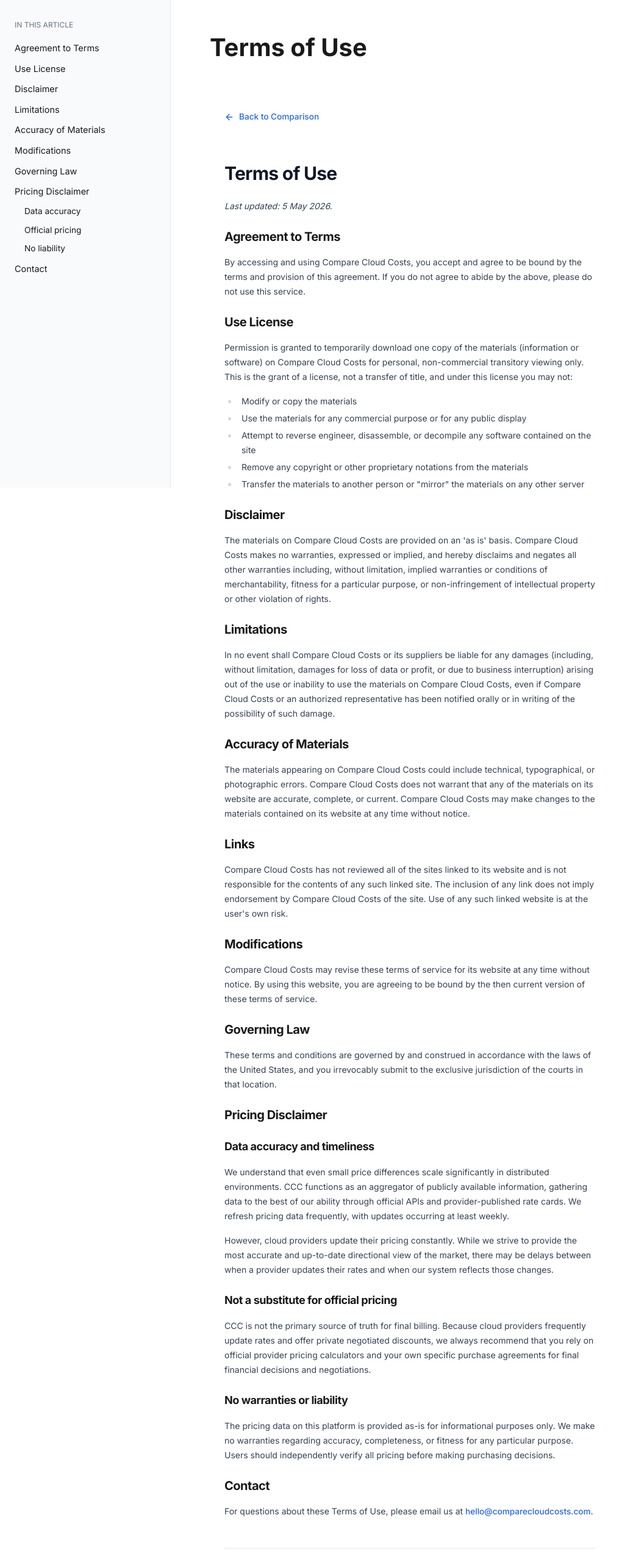
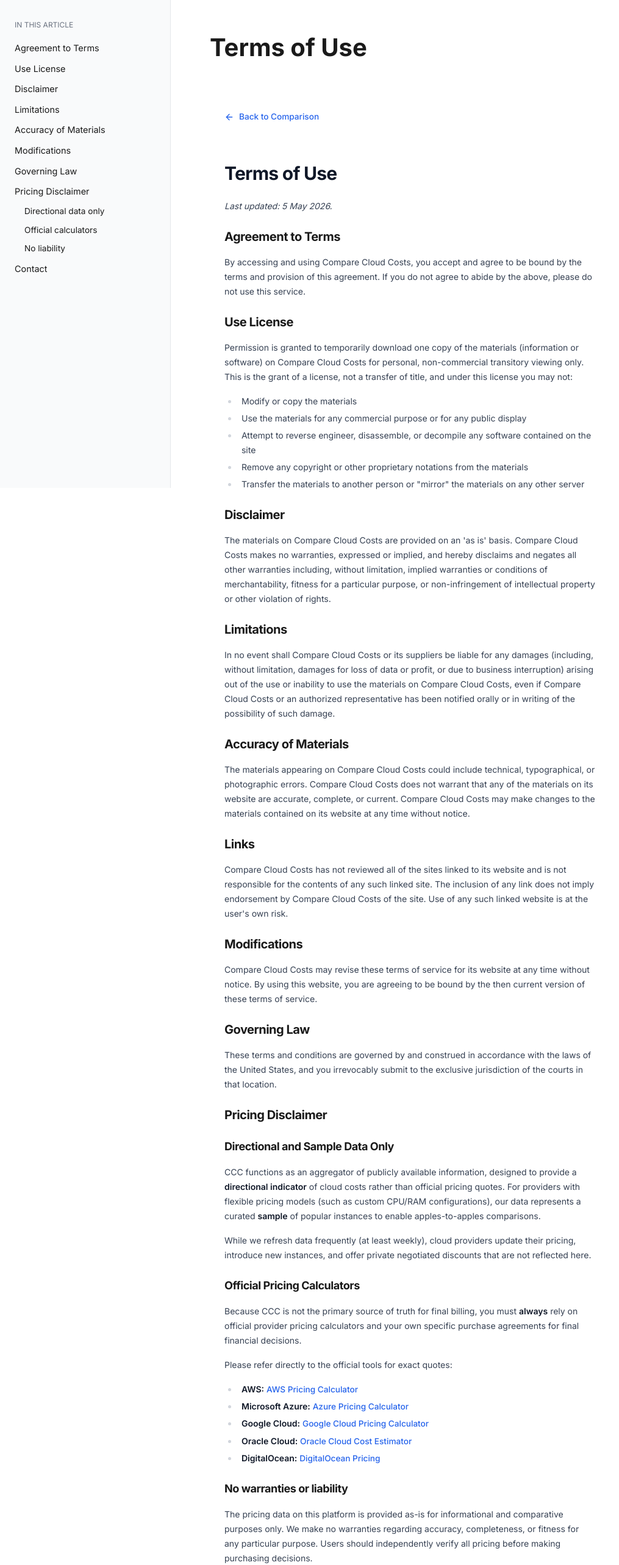
Before and after one commit to rodrigo-orzari/ccc, a React (Vite) app: page /terms in a window 1280 px wide. Shown: the top 2566 px of the page at 61% size, without its empty margins (0-1015 px from the left). Built offline with nearby package versions, Linux system fonts and the light colour scheme.

Commit message:
Improving commitment to users

```diff
--- a/src/pages/About.tsx
+++ b/src/pages/About.tsx
@@ -36,6 +36,17 @@
 ### Proactive Optimization
 
 We provide insights into right-sizing and regional price differences before deployment, complementing your existing reactive FinOps tools.
+
+### Directional Estimates, Not Official Quotes
+
+It is important to note that the data on CCC serves as a **directional indicator** or a sample of popular instances, designed to highlight architectural cost differences across clouds. It is not a substitute for an official quote.
+
+Always verify your final estimates using the official calculators:
+- [AWS Pricing Calculator](https://calculator.aws/)
+- [Azure Pricing Calculator](https://azure.microsoft.com/en-us/pricing/calculator/)
+- [Google Cloud Pricing Calculator](https://cloud.google.com/products/calculator)
+- [Oracle Cloud Cost Estimator](https://www.oracle.com/cloud/costestimator.html)
+- [DigitalOcean Pricing](https://www.digitalocean.com/pricing)
 
 ---
 
@@ -153,6 +164,7 @@
             <ul style={{ listStyle: 'none', padding: 0, margin: 0 }}>
               <li style={{ marginBottom: '0.6rem' }}><a href="#why-we-built-this">Why we built this</a></li>
               <li style={{ marginBottom: '0.6rem' }}><a href="#features">Features</a></li>
+              <li style={{ marginBottom: '0.6rem' }}><a href="#directional-estimates-not-official-quotes">Directional Estimates</a></li>
             </ul>
           </nav>
         </aside>
--- a/src/pages/TermsOfUse.tsx
+++ b/src/pages/TermsOfUse.tsx
@@ -47,19 +47,26 @@
 
 ## Pricing Disclaimer
 
-### Data accuracy and timeliness
+### Directional and Sample Data Only
 
-We understand that even small price differences scale significantly in distributed environments. CCC functions as an aggregator of publicly available information, gathering data to the best of our ability through official APIs and provider-published rate cards. We refresh pricing data frequently, with updates occurring at least weekly.
+CCC functions as an aggregator of publicly available information, designed to provide a **directional indicator** of cloud costs rather than official pricing quotes. For providers with flexible pricing models (such as custom CPU/RAM configurations), our data represents a curated **sample** of popular instances to enable apples-to-apples comparisons.
 
-However, cloud providers update their pricing constantly. While we strive to provide the most accurate and up-to-date directional view of the market, there may be delays between when a provider updates their rates and when our system reflects those changes.
+While we refresh data frequently (at least weekly), cloud providers update their pricing, introduce new instances, and offer private negotiated discounts that are not reflected here.
 
-### Not a substitute for official pricing
+### Official Pricing Calculators
 
-CCC is not the primary source of truth for final billing. Because cloud providers frequently update rates and offer private negotiated discounts, we always recommend that you rely on official provider pricing calculators and your own specific purchase agreements for final financial decisions and negotiations.
+Because CCC is not the primary source of truth for final billing, you must **always** rely on official provider pricing calculators and your own specific purchase agreements for final financial decisions.
+
+Please refer directly to the official tools for exact quotes:
+- **AWS:** [AWS Pricing Calculator](https://calculator.aws/)
+- **Microsoft Azure:** [Azure Pricing Calculator](https://azure.microsoft.com/en-us/pricing/calculator/)
+- **Google Cloud:** [Google Cloud Pricing Calculator](https://cloud.google.com/products/calculator)
+- **Oracle Cloud:** [Oracle Cloud Cost Estimator](https://www.oracle.com/cloud/costestimator.html)
+- **DigitalOcean:** [DigitalOcean Pricing](https://www.digitalocean.com/pricing)
 
 ### No warranties or liability
 
-The pricing data on this platform is provided as-is for informational purposes only. We make no warranties regarding accuracy, completeness, or fitness for any particular purpose. Users should independently verify all pricing before making purchasing decisions.
+The pricing data on this platform is provided as-is for informational and comparative purposes only. We make no warranties regarding accuracy, completeness, or fitness for any particular purpose. Users should independently verify all pricing before making purchasing decisions.
 
 ## Contact
 
@@ -189,8 +196,8 @@
               <li style={{ marginBottom: '0.6rem' }}>
                 <a href="#pricing-disclaimer">Pricing Disclaimer</a>
                 <ul style={{ listStyle: 'none', paddingLeft: '1rem', marginTop: '0.5rem' }}>
-                  <li style={{ marginBottom: '0.4rem' }}><a href="#data-accuracy-and-timeliness" style={{ fontSize: '0.85rem' }}>Data accuracy</a></li>
-                  <li style={{ marginBottom: '0.4rem' }}><a href="#not-a-substitute-for-official-pricing" style={{ fontSize: '0.85rem' }}>Official pricing</a></li>
+                  <li style={{ marginBottom: '0.4rem' }}><a href="#directional-and-sample-data-only" style={{ fontSize: '0.85rem' }}>Directional data only</a></li>
+                  <li style={{ marginBottom: '0.4rem' }}><a href="#official-pricing-calculators" style={{ fontSize: '0.85rem' }}>Official calculators</a></li>
                   <li style={{ marginBottom: '0.4rem' }}><a href="#no-warranties-or-liability" style={{ fontSize: '0.85rem' }}>No liability</a></li>
                 </ul>
               </li>
```
